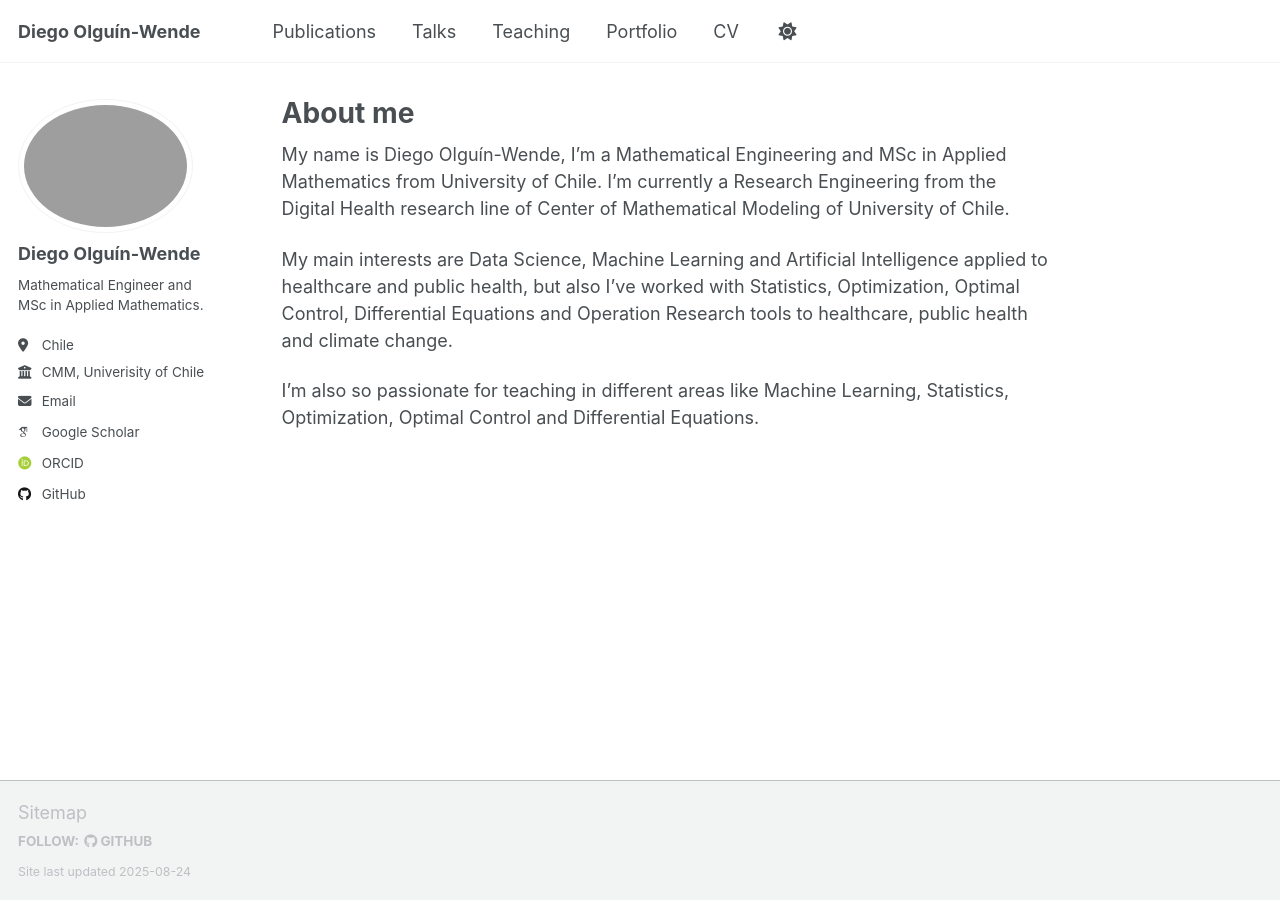
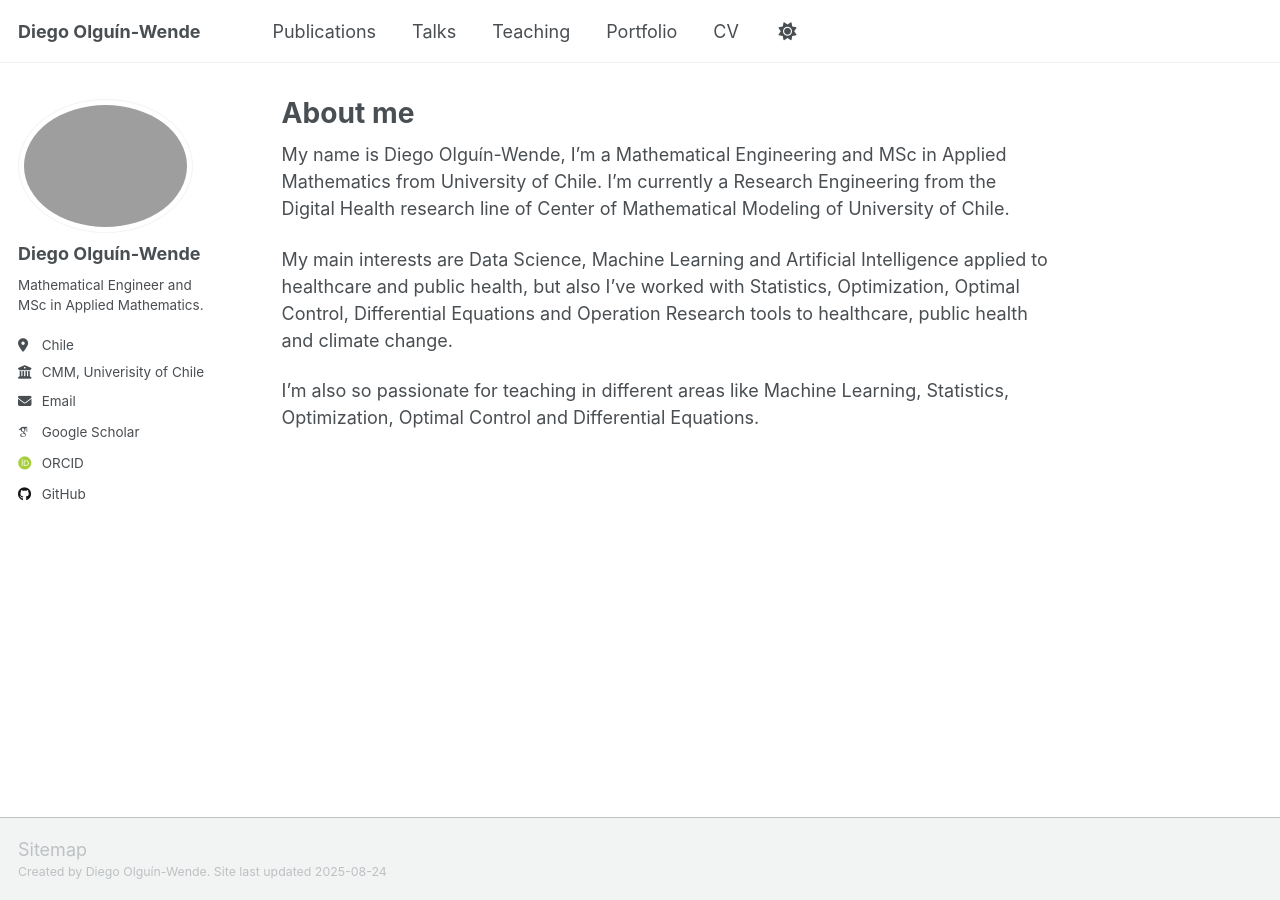
Before and after one commit to diegoolguinw/diegoolguinw.github.io, a Jekyll site: the page built from _pages/about.md, in a window 1280 px wide. Built offline with Jekyll 4.4.1, drawn with Linux system fonts in a browser that asks for light colours; some web fonts are replaced; a script that is not in the unit is left out.

Commit message:
Update footer.html

```diff
--- a/_includes/footer.html
+++ b/_includes/footer.html
@@ -1,6 +1,6 @@
 {% include base_path %}
 
-{% if site.author.github or site.author.bitbucket or site.atom_feed.hide != true %}
+<!-- {% if site.author.github or site.author.bitbucket or site.atom_feed.hide != true %}
 <div class="page__footer-follow">
   <ul class="social-icons">
     {% if site.data.ui-text[site.locale].follow_label %}
@@ -17,8 +17,8 @@
     {% endif %}
   </ul>
 </div>
-{% endif %}
+{% endif %} -->
 
 <div class="page__footer-copyright">
-  Site last updated {{ "now" | date: '%Y-%m-%d' }}
+  Created by Diego Olguín-Wende. Site last updated {{ "now" | date: '%Y-%m-%d' }}
 </div>
```
